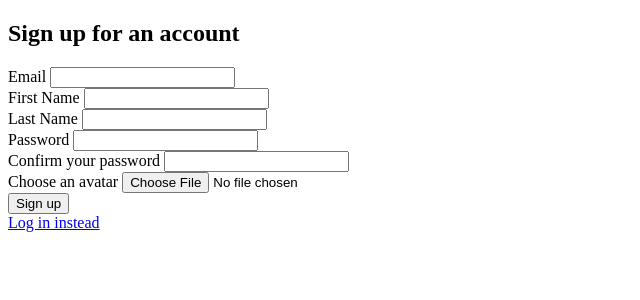
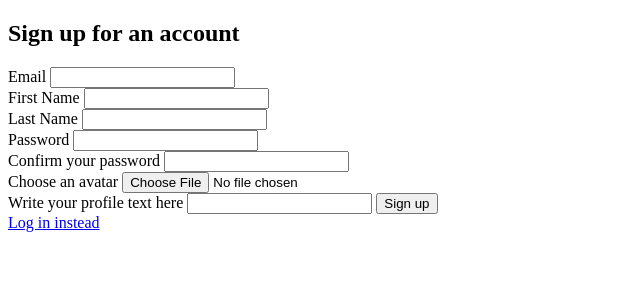
Before and after one commit to Robinskie/PHP-Project, a PHP site: page /register.php in a window 1280 px wide. Shown: the top 300 px of the page, without its empty margins (0-640 px from the left). Run offline with PHP 8.4, Linux system fonts and the light colour scheme.

Commit message:
Update register.php

```diff
--- a/PHP-Project/register.php
+++ b/PHP-Project/register.php
@@ -13,6 +13,7 @@
         $user->setAvatar($_FILES['avatar']['name']);
         $user->setAvatarType($_FILES['avatar']['type']);
         $user->setAvatarTmpName($_FILES['avatar']['tmp_name']);
+        $user->setProfileText($_POST['profileText']);
 
         $email = $user->getEmail();
         $firstName = $user->getFirstName();
@@ -22,6 +23,7 @@
         $avatar = $user->getAvatar();
         $avatarType = $user->getAvatarType();
         $avatarTmpName = $user->getAvatarTmpName();
+        $profileText = $user->getProfileText();
 
         if(!$user->filledIn($email)){
             //echo "you did not fill in your email";
@@ -100,6 +102,8 @@
         <label for="avatar">Choose an avatar</label>
         <input type="file" name="avatar" accept="image/*"/>
         <br>
+        <label for="profileText">Write your profile text here</label>
+        <input type="text" name="profileText" id="profileText">
         <input type="submit" value="Sign up">
     </form>
     <a href="login.php">Log in instead</a>
```
